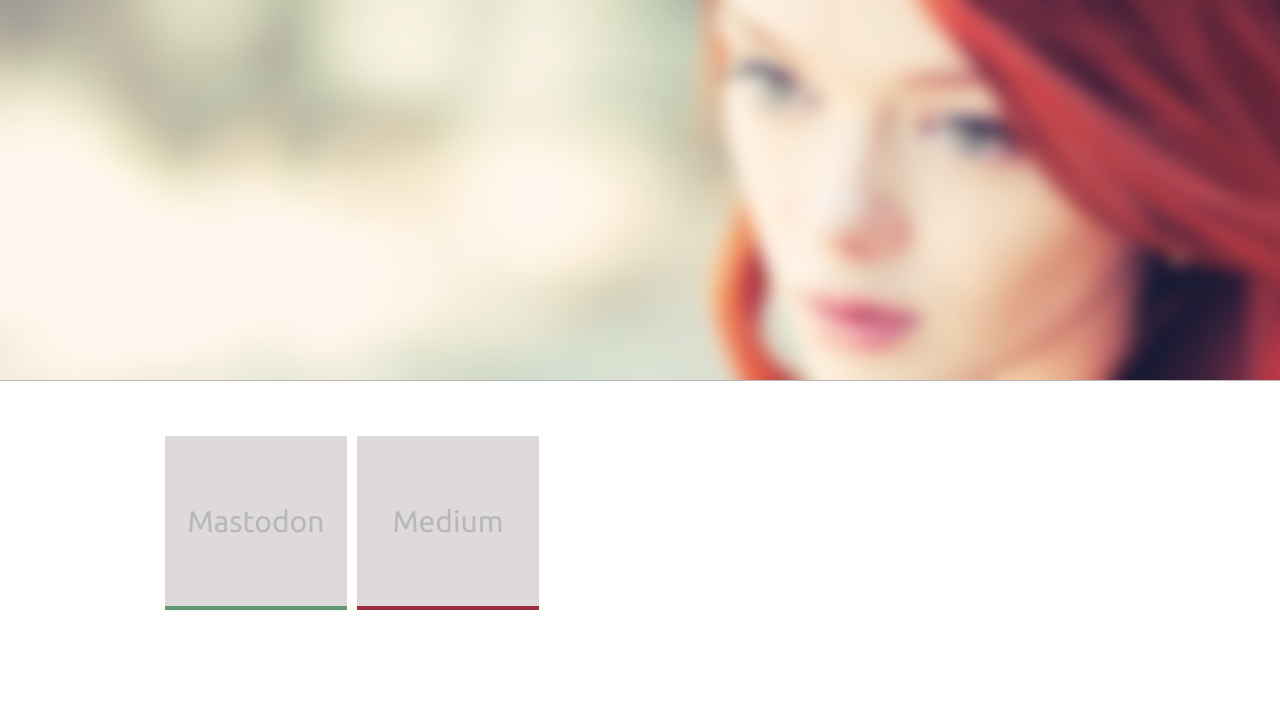
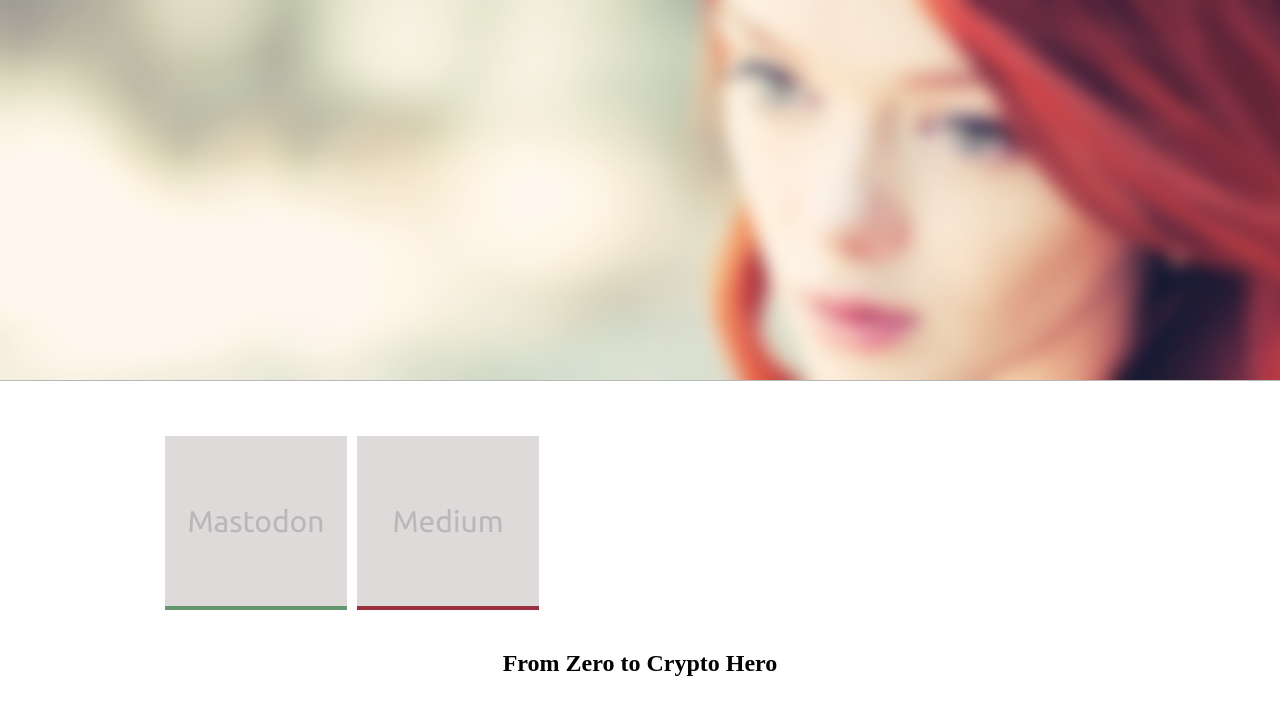
Before and after one commit to lolaking/lolaking.github.io, a plain HTML site: page index.html in a window 1280 px wide. Drawn offline with Linux system fonts and the light colour scheme.

Commit message:
Update index.html

```diff
--- a/index.html
+++ b/index.html
@@ -12,5 +12,8 @@
     <div id="cont" class="clear"></div>
     <!-- Javascript File -->
     <script src="j/view.js"></script>
+    <div align=center>
+       <h2>From Zero to Crypto Hero</h2>
+    </div>
   </body>
 </html>
```
